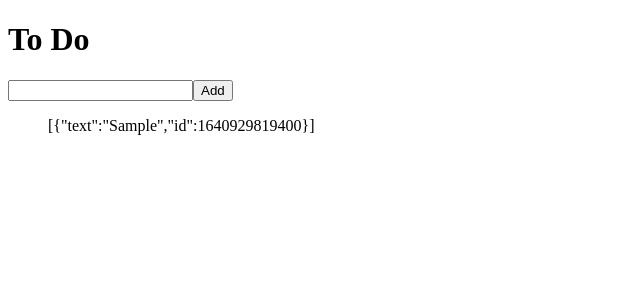
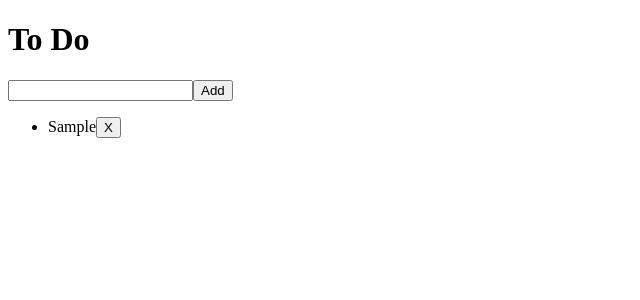
Before and after one commit to jihoo-o/redux-basic, a React (Create React App) app: page / in a window 1280 px wide. Both pictures are taken after typing "Sample" into the empty fields and a click on the button "Add". Shown: the top 300 px of the page, without its empty margins (0-640 px from the left). Built offline with nearby package versions, Linux system fonts and the light colour scheme.

Commit message:
Add: DeleteToDo

```diff
--- /dev/null
+++ b/src/components/ToDo.js
@@ -0,0 +1,10 @@
+import React from 'react';
+
+const ToDo = ({ id, text, onDelete }) => (
+    <li id={id}>
+        {text}
+        <button onClick={(e) => onDelete(e.target.closest('li').id)}>X</button>
+    </li>
+);
+
+export default ToDo;
--- a/src/routes/Home.js
+++ b/src/routes/Home.js
@@ -1,8 +1,9 @@
 import React, { useState } from 'react';
 import { connect } from 'react-redux';
+import ToDo from '../components/ToDo';
 import { actionCreators } from '../store';
 
-const Home = ({ toDos, addToDo }) => {
+const Home = ({ toDos, addToDo, deleteToDo }) => {
     const [text, setText] = useState('');
 
     const onChange = (e) => {
@@ -15,6 +16,10 @@ const Home = ({ toDos, addToDo }) => {
         setText('');
     };
 
+    const onDelete = (targetId) => {
+        deleteToDo(parseInt(targetId));
+    };
+
     return (
         <>
             <h1>To Do</h1>
@@ -22,7 +27,11 @@ const Home = ({ toDos, addToDo }) => {
                 <input value={text} type="text" onChange={onChange} />
                 <button>Add</button>
             </form>
-            <ul>{JSON.stringify(toDos)}</ul>
+            <ul>
+                {toDos.map((toDo) => (
+                    <ToDo key={toDo.id} {...toDo} onDelete={onDelete} />
+                ))}
+            </ul>
         </>
     );
 };
@@ -32,7 +41,10 @@ const mapStateToProps = (state) => {
 };
 
 const mapDispatchToProps = (dispatch, ownProps) => {
-    return { addToDo: (text) => dispatch(actionCreators.addToDo(text)) };
+    return {
+        addToDo: (text) => dispatch(actionCreators.addToDo(text)),
+        deleteToDo: (id) => dispatch(actionCreators.deleteToDo(id)),
+    };
 };
 
 export default connect(mapStateToProps, mapDispatchToProps)(Home);
--- a/src/store.js
+++ b/src/store.js
@@ -22,7 +22,7 @@ const reducer = (state = [], action) => {
         case ADD:
             return [{ text: action.text, id: Date.now() }, ...state];
         case DELETE:
-            return state.filter((todo) => todo !== action.id);
+            return state.filter((todo) => todo.id !== action.id);
         default:
             return state;
     }
```
